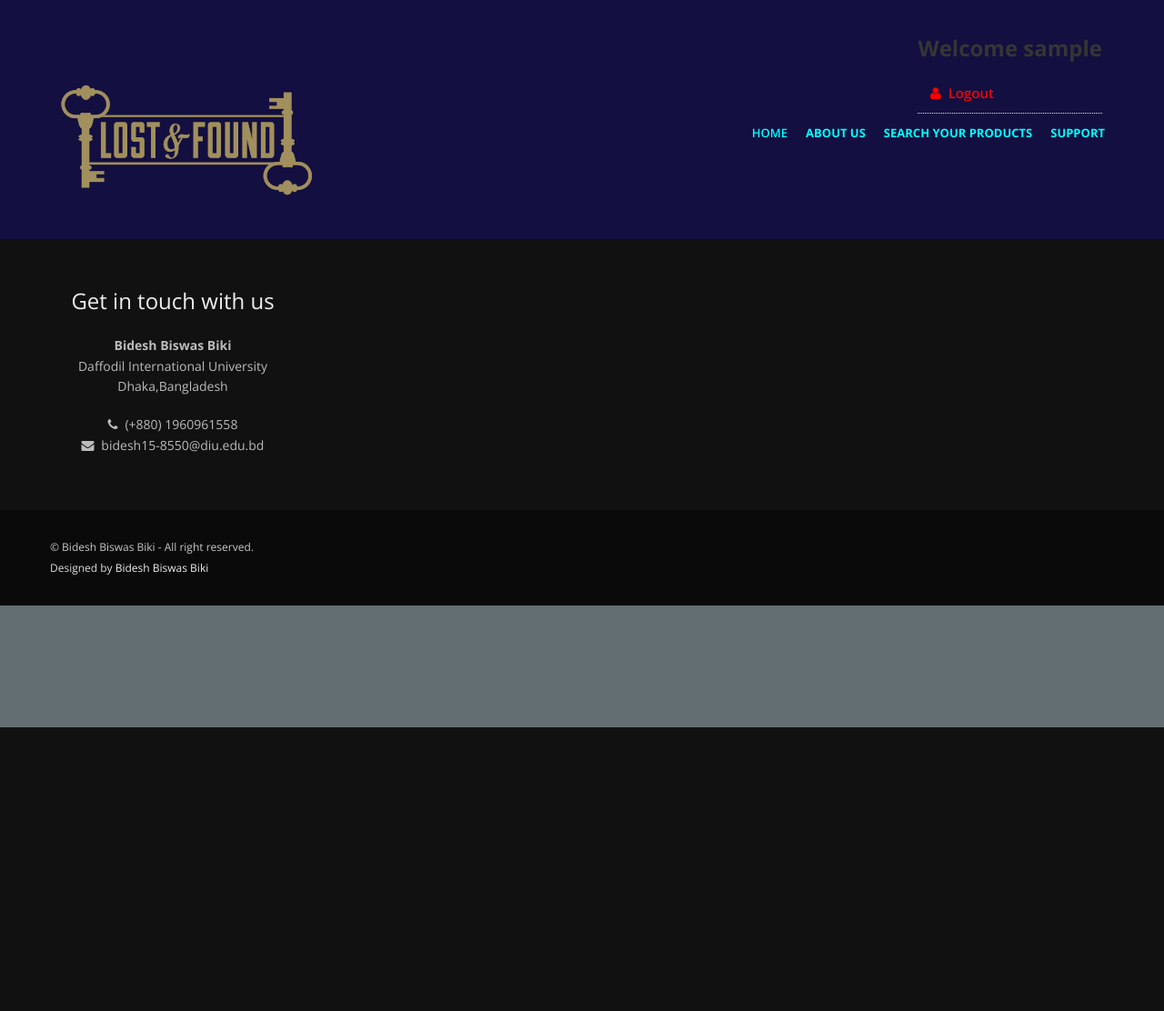
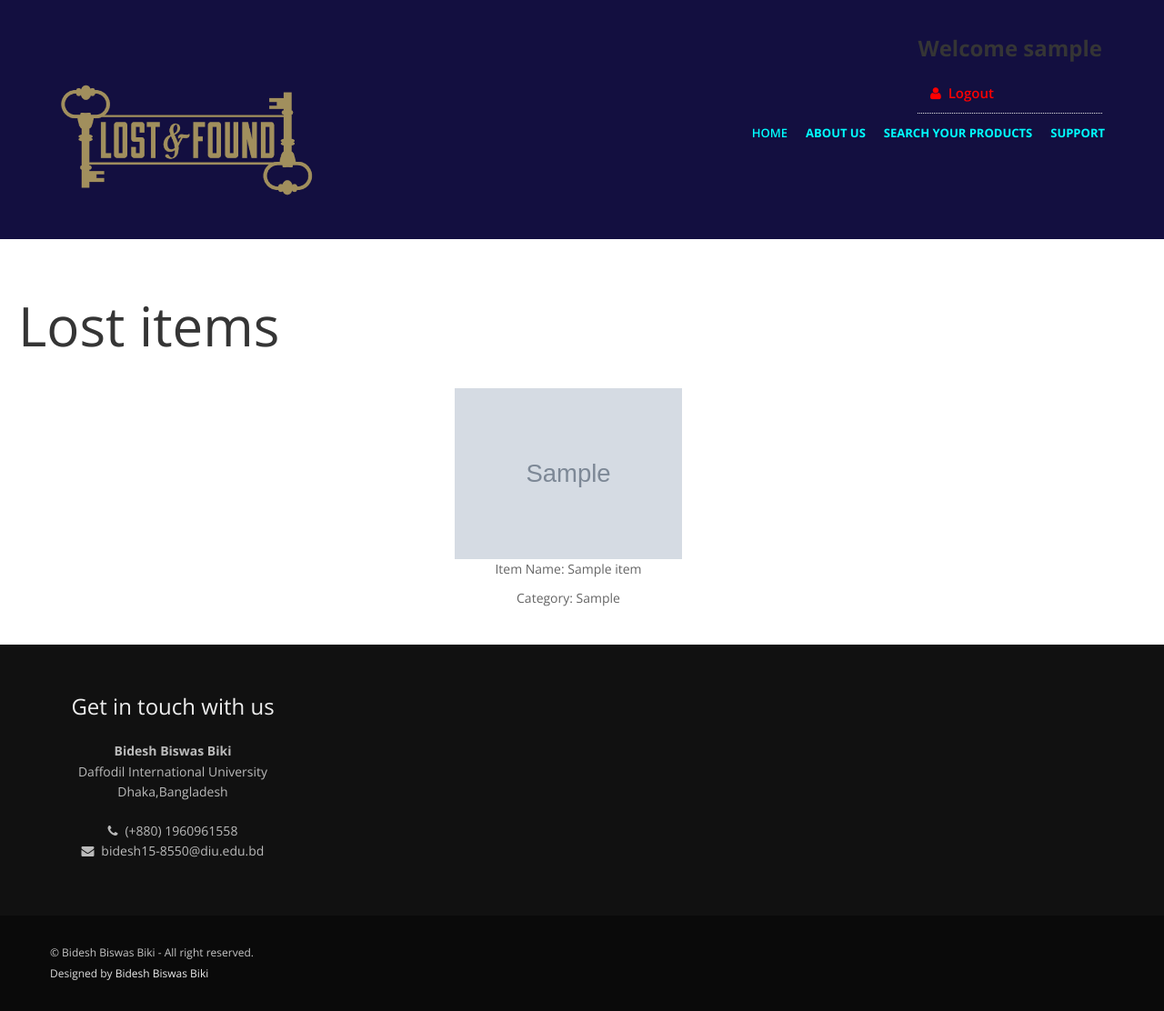
Before and after one commit to Bidesh15-8550/Lost-and-Found-Management-System-using-PHP, a PHP site: page /products.php in a window 1280 px wide. Shown: the whole page at 91% size. Before the commit the page ends 800 px from the top, so only its background shows below. Run offline with PHP 8.4, Linux system fonts and the light colour scheme; the visitor is signed in with stand-in values (Sample User, id 1); tables that the repository leaves empty or names only in its code hold one stand-in row (values such as "Sample post"); grey boxes marked "Sample" are stand-in pictures.

Commit message:
users can see their lost products

```diff
--- a/products.php
+++ b/products.php
@@ -7,10 +7,54 @@ if(!isset($_SESSION['username'])){
 ?>
 <?php
 include('links/header.php');
+$link=mysqli_connect("localhost","root","");
+mysqli_select_db($link,"adminpanel");
+?>
+   <div id="content-wrapper" class="d-flex">
+      <div id="content">
 
 
-?>
+        <div class="container-fluid">
 
+
+          <div class="d-sm-flex align-items-center justify-content-between mb-4">
+            <h1 class="h3 mb-0 text-gray-800">Lost items</h1>
+
+          </div>
+
+
+            <div class="row">
+            <?php
+
+$res=mysqli_query($link,"select * from items");
+while($row=mysqli_fetch_array($res)){
+    ?>
+            <div class="col-sm-4">
+                <div class="product-image-wrapper">
+                <div class="single-products">
+                    <div class="productinfo text-center">
+                        <img src="../Lost and found/admin/<?php echo $row["item_image"];    ?>" alt=""height="320"width="250">
+                        <p>Item Name: <?php echo $row["item_name"];  ?></p>
+                        <p>Category: <?php echo $row["item_category"];  ?></p>
+                    </div>
+
+                </div>
+          </div>
+          </div>
+
+
+            <?php
+                }
+        ?>
+
+     </div>
+
+</div>
+        </div>
+
+      </div>
+
+    </div>
 
 
 
```
